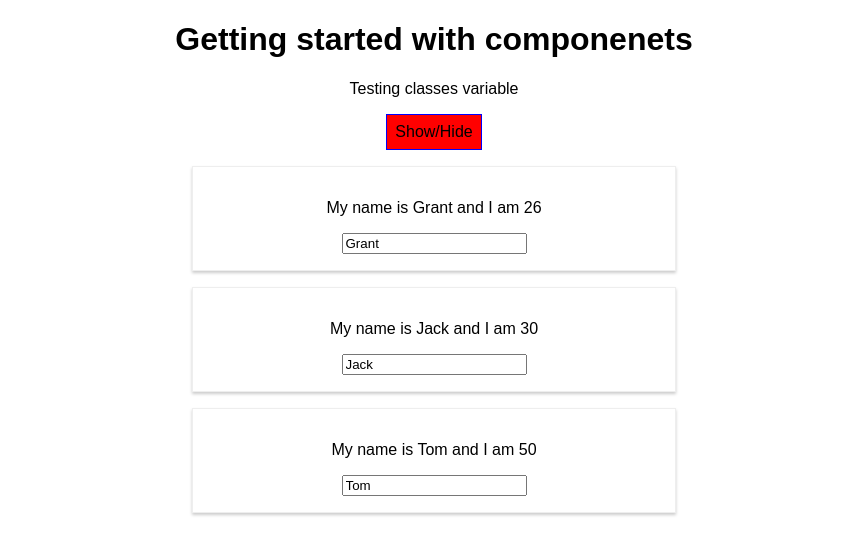
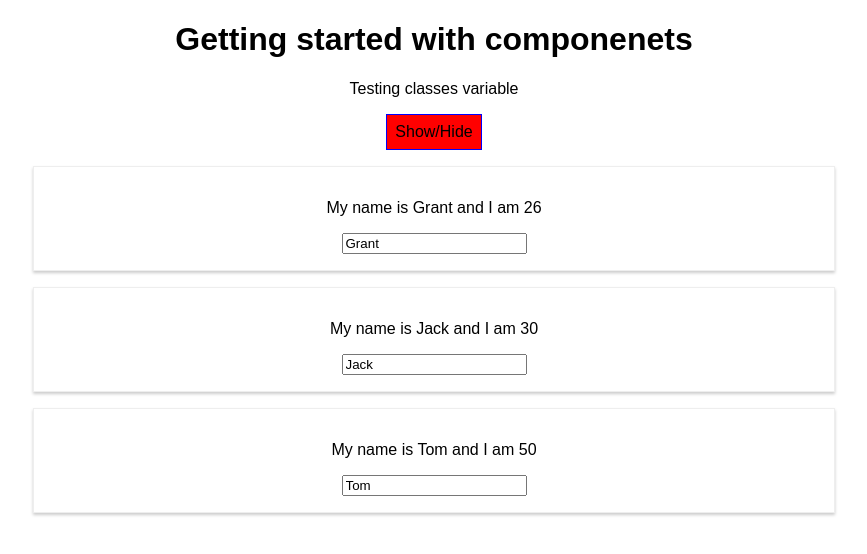
Before and after one commit to grantdwoods/react-udemy, a React (Create React App) app: page / in a window 1280 px wide. Both pictures are taken after a click on the button "Show/Hide". Shown: the top 554 px of the page, without its empty margins (206-1073 px from the left). Built offline with nearby package versions, Linux system fonts and the light colour scheme.

Commit message:
Removed Radium
Preparing for CSS modules / project "eject"

```diff
--- a/src/App.js
+++ b/src/App.js
@@ -1,5 +1,4 @@
 import React, { Component } from 'react';
-import Radium, { StyleRoot } from 'radium';
 import './App.css';
 import Person from './Person/Person';
 
@@ -48,10 +47,6 @@
       border: '1px solid blue',
       padding: '8px',
       cursor: 'pointer',
-      ':hover': {
-        backgroundColor: 'lightgreen',
-        color: 'black'
-      }
     };
 
     let persons = null;
@@ -74,10 +69,6 @@
       );
 
       style.backgroundColor = 'red';
-      style[':hover'] = {
-        backgroundColor: 'salmon',
-        color: 'black'
-      }
     }
 
     const classes = [];
@@ -90,7 +81,6 @@
     }
 
     return (
-    <StyleRoot>
       <div className="App">
         <h1>Getting started with componenets</h1>
         <p className={classes.join(' ')}>Testing classes variable</p>
@@ -101,9 +91,8 @@
         </button>
         {persons}
       </div>
-    </StyleRoot>
     );
   }
 }
 
-export default Radium(App);
+export default App;
--- a/src/Person/Person.js
+++ b/src/Person/Person.js
@@ -1,17 +1,11 @@
 import React from 'react';
-import Radium from 'radium';
 import './Person.css';
 
 const person = (props) => {
     console.log('Returning Person element');
 
-    const style = {
-        '@media (min-width: 500px)':{
-            width: '450px'
-        }
-    };
     return(
-        <div className='Person' style={style}>
+        <div className='Person'>
             <p onClick={props.click}>My name is {props.name} and I am {props.age}</p>
             <p>{props.children}</p>
             <input type="text" onChange={props.changed} value={props.name} />
@@ -19,4 +13,4 @@
     );
 };
 
-export default Radium(person);
+export default person;
```
